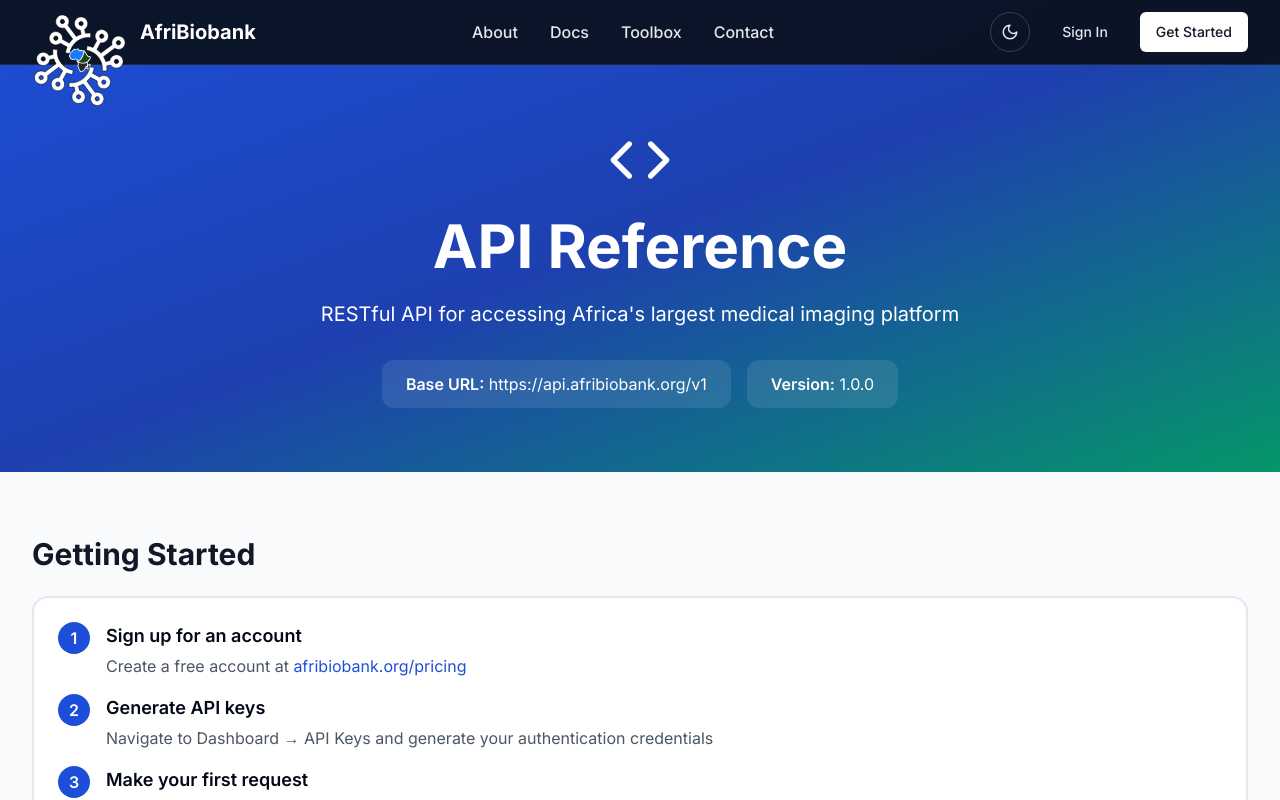
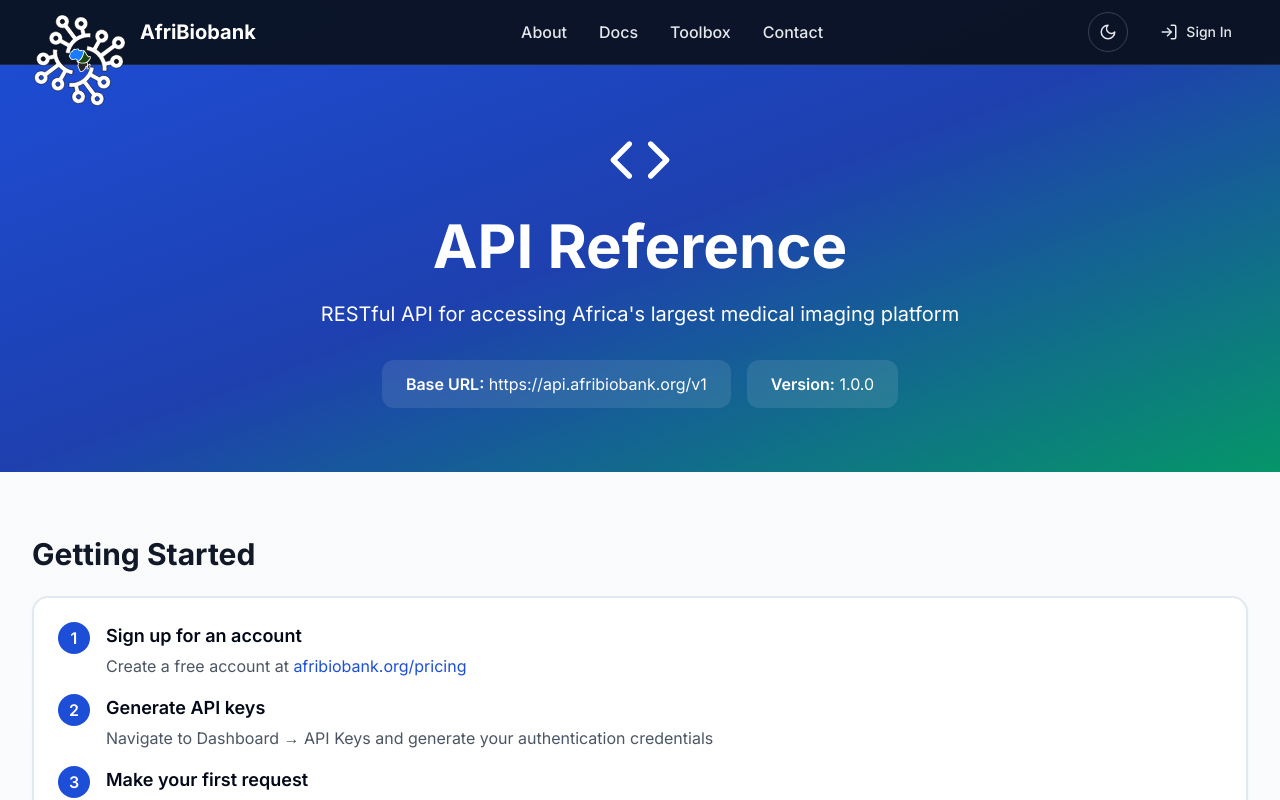
Before and after one commit to ismailukman/AfriBiobank, a Next.js app in the folder app/: page /api in a window 1280 px wide. Shown: the top 800 px of the page. Built offline with nearby package versions, Linux system fonts and the light colour scheme.

Commit message:
Update navbar buttons
- Remove 'Get Started' button from desktop and mobile views
- Add LogIn icon to 'Sign In' button on both desktop and mobile

```diff
--- a/app/components/navigation/Navbar.tsx
+++ b/app/components/navigation/Navbar.tsx
@@ -4,7 +4,7 @@ import { useEffect, useState } from 'react';
 import Link from 'next/link';
 import Image from 'next/image';
 import { Button } from '@/components/ui/button';
-import { Menu, Moon, Sun, X } from 'lucide-react';
+import { Menu, Moon, Sun, X, LogIn } from 'lucide-react';
 import { useTheme } from 'next-themes';
 
 export function Navbar() {
@@ -79,10 +79,10 @@ export function Navbar() {
             >
               {mounted && theme === 'dark' ? <Sun size={18} /> : <Moon size={18} />}
             </button>
-            <Button variant="ghost" className="text-gray-200 hover:text-white hover:bg-gray-800">
+            <Button variant="ghost" className="text-gray-200 hover:text-white hover:bg-gray-800 flex items-center gap-2">
+              <LogIn size={18} />
               Sign In
             </Button>
-            <Button className="bg-white text-gray-900 hover:bg-gray-100">Get Started</Button>
           </div>
 
           {/* Mobile Menu Button */}
@@ -119,10 +119,10 @@ export function Navbar() {
                 {mounted && theme === 'dark' ? <Sun size={18} /> : <Moon size={18} />}
                 {mounted && theme === 'dark' ? 'Light mode' : 'Dark mode'}
               </button>
-              <Button variant="ghost" className="w-full text-gray-200 hover:text-white hover:bg-gray-800">
+              <Button variant="ghost" className="w-full text-gray-200 hover:text-white hover:bg-gray-800 flex items-center justify-center gap-2">
+                <LogIn size={18} />
                 Sign In
               </Button>
-              <Button className="w-full bg-white text-gray-900 hover:bg-gray-100">Get Started</Button>
             </div>
           </div>
         </div>
```
